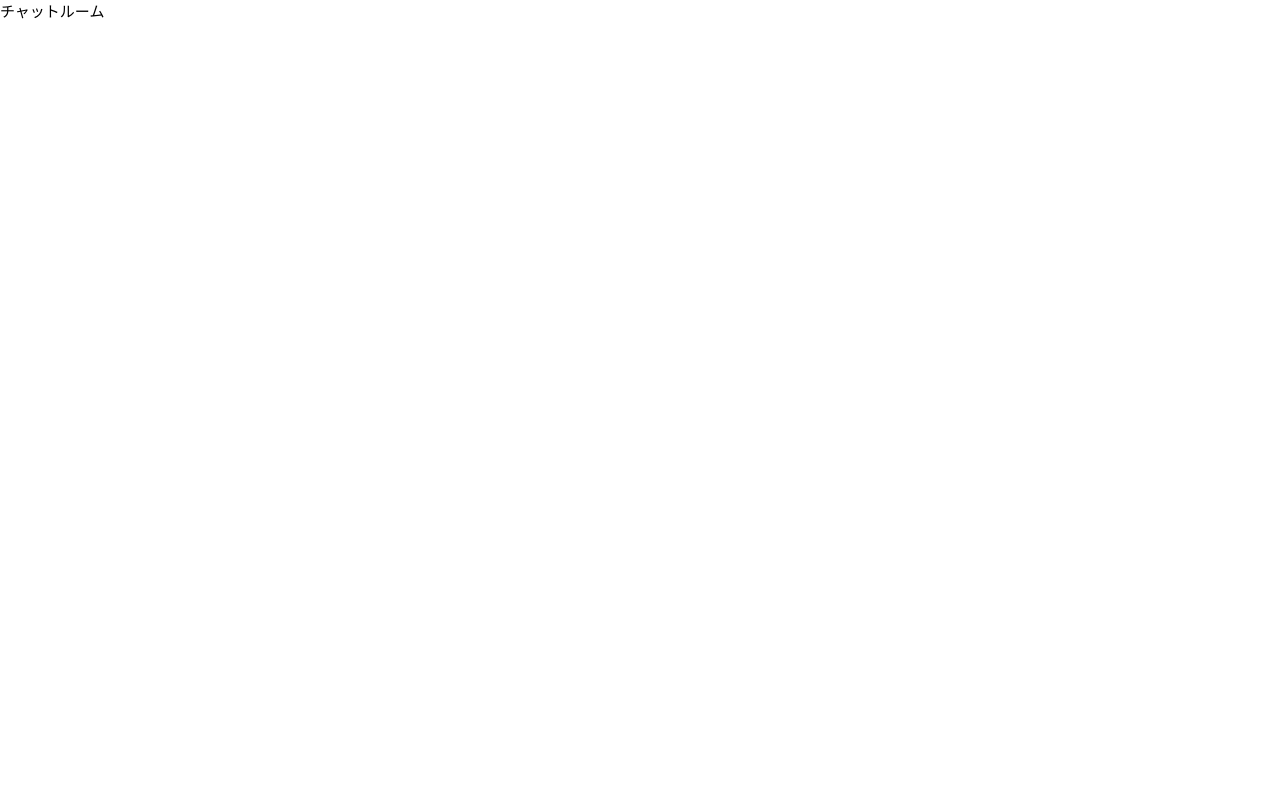
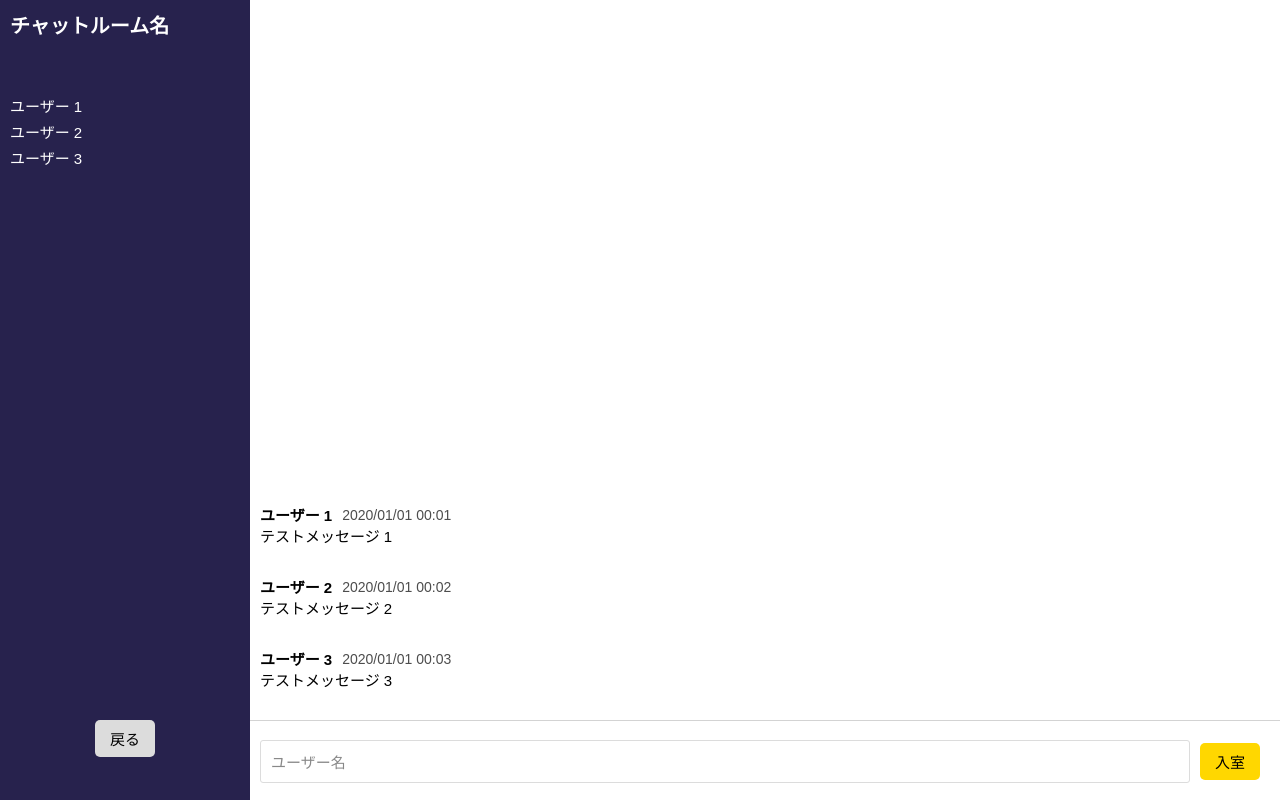
Before and after one commit to siropaca/react-chat-app, a React (Create React App) app: page /room in a window 1280 px wide. Built offline with nearby package versions, Linux system fonts and the light colour scheme.

Commit message:
チャットルーム作成

```diff
--- /dev/null
+++ b/src/components/create-message.tsx
@@ -0,0 +1,41 @@
+import React from 'react';
+import styled from 'styled-components';
+
+import InputText from './input-text';
+import Button from './button';
+
+interface CreateMessageProps {
+  // メッセージが入力された場合のイベント
+  onInputText: (e: React.FormEvent<HTMLDivElement>) => void;
+  // メッセージ入力欄からフォーカスが外れた場合のイベント
+  onBlurText: (e: React.FormEvent<HTMLDivElement>) => void;
+  // 投稿ボタンがクリックされた場合のイベント
+  onClickButton: (event: React.MouseEvent<HTMLDivElement, MouseEvent>) => void;
+}
+
+class CreateMessage extends React.Component<CreateMessageProps> {
+  render() {
+    return (
+      <CreateMessageStyle>
+        <div className="input">
+          <InputText placeholder="メッセージ" onInput={this.props.onInputText} onBlur={this.props.onBlurText} />
+        </div>
+        <div className="button">
+          <Button name="投稿" onClick={this.props.onClickButton} primary />
+        </div>
+      </CreateMessageStyle>
+    );
+  }
+}
+
+const CreateMessageStyle = styled.div`
+  display: grid;
+  grid-template-rows: 80px;
+  grid-template-columns: 1fr 80px;
+  align-items: center;
+  .input {
+    padding: 10px;
+  }
+`;
+
+export default CreateMessage;
--- /dev/null
+++ b/src/components/join-chat-room.tsx
@@ -0,0 +1,41 @@
+import React from 'react';
+import styled from 'styled-components';
+
+import InputText from './input-text';
+import Button from './button';
+
+interface JoinChatRoomProps {
+  // ユーザー名が入力された場合のイベント
+  onInputText: (e: React.FormEvent<HTMLDivElement>) => void;
+  // ユーザー名入力欄からフォーカスが外れた場合のイベント
+  onBlurText: (e: React.FormEvent<HTMLDivElement>) => void;
+  // 入室ボタンがクリックされた場合のイベント
+  onClickButton: (event: React.MouseEvent<HTMLDivElement, MouseEvent>) => void;
+}
+
+class JoinChatRoom extends React.Component<JoinChatRoomProps> {
+  render() {
+    return (
+      <JoinChatRoomStyle>
+        <div className="input">
+          <InputText placeholder="ユーザー名" onInput={this.props.onInputText} onBlur={this.props.onBlurText} />
+        </div>
+        <div className="button">
+          <Button name="入室" onClick={this.props.onClickButton} primary />
+        </div>
+      </JoinChatRoomStyle>
+    );
+  }
+}
+
+const JoinChatRoomStyle = styled.div`
+  display: grid;
+  grid-template-rows: 80px;
+  grid-template-columns: 1fr 80px;
+  align-items: center;
+  .input {
+    padding: 10px;
+  }
+`;
+
+export default JoinChatRoom;
--- /dev/null
+++ b/src/components/message-list.tsx
@@ -0,0 +1,39 @@
+import React from 'react';
+import styled from 'styled-components';
+
+import Message from './message';
+
+export interface MessageItem {
+  // 履歴ID
+  logId: number;
+  // ユーザー名
+  userName: string;
+  // 投稿日時
+  time: string;
+  // メッセージ
+  message: string;
+}
+
+interface MessageListProps {
+  messages: MessageItem[];
+}
+
+class MessageList extends React.Component<MessageListProps> {
+  render() {
+    return (
+      <MessageListStyle>
+        {this.props.messages &&
+          this.props.messages.map((item: MessageItem) => {
+            return <Message userName={item.userName} time={item.time} message={item.message} key={item.logId} />;
+          })}
+      </MessageListStyle>
+    );
+  }
+}
+
+const MessageListStyle = styled.div`
+  position: absolute;
+  bottom: 0;
+`;
+
+export default MessageList;
--- /dev/null
+++ b/src/components/message.tsx
@@ -0,0 +1,43 @@
+import React from 'react';
+import styled from 'styled-components';
+
+interface MessageProps {
+  // ユーザー名
+  userName: string;
+  // 投稿時間
+  time: string;
+  // メッセージ
+  message: string;
+}
+
+class Message extends React.Component<MessageProps> {
+  render() {
+    return (
+      <MessageStyle>
+        <div className="user">
+          <div className="name">{this.props.userName} </div>
+          <div className="time"> {this.props.time}</div>
+        </div>
+        <div className="message"> {this.props.message}</div>
+      </MessageStyle>
+    );
+  }
+}
+
+const MessageStyle = styled.div`
+  margin: 30px 0px;
+  .user {
+    display: flex;
+    align-items: center;
+    .name {
+      font-weight: bold;
+    }
+    .time {
+      font-size: 14px;
+      margin-left: 10px;
+      color: #4d4d4d;
+    }
+  }
+`;
+
+export default Message;
--- /dev/null
+++ b/src/components/user-list.tsx
@@ -0,0 +1,29 @@
+import React from 'react';
+
+import User from './user';
+
+export interface UserItem {
+  // ユーザー名
+  name: string;
+  // ソケットID
+  socketId: string;
+}
+
+interface UserListProps {
+  users: UserItem[];
+}
+
+class UserList extends React.Component<UserListProps> {
+  render() {
+    return (
+      <div>
+        {this.props.users &&
+          this.props.users.map((item: UserItem) => {
+            return <User name={item.name} key={item.socketId} />;
+          })}
+      </div>
+    );
+  }
+}
+
+export default UserList;
--- /dev/null
+++ b/src/components/user.tsx
@@ -0,0 +1,24 @@
+import React from 'react';
+import styled from 'styled-components';
+
+interface UserProps {
+  // ユーザー名
+  name: string;
+}
+
+class User extends React.Component<UserProps> {
+  render() {
+    return (
+      <UserStyle>
+        <div>{this.props.name}</div>
+      </UserStyle>
+    );
+  }
+}
+
+const UserStyle = styled.div`
+  color: #fff;
+  margin: 5px 0px;
+`;
+
+export default User;
--- a/src/pages/chat-room-page.tsx
+++ b/src/pages/chat-room-page.tsx
@@ -1,11 +1,149 @@
 import React from 'react';
+import styled from 'styled-components';
 
+import UserList, { UserItem } from '../components/user-list';
 import Button from '../components/button';
+import MessageList, { MessageItem } from '../components/message-list';
+import JoinChatRoom from '../components/join-chat-room';
+import CreateMessage from '../components/create-message';
 
-class ChatRoomPage extends React.Component {
+const users: UserItem[] = [
+  {
+    name: 'ユーザー 1',
+    socketId: 'xxx1',
+  },
+  {
+    name: 'ユーザー 2',
+    socketId: 'xxx2',
+  },
+  {
+    name: 'ユーザー 3',
+    socketId: 'xxx3',
+  },
+];
+
+const messages: MessageItem[] = [
+  {
+    logId: 1,
+    userName: 'ユーザー 1',
+    time: '2020/01/01 00:01',
+    message: 'テストメッセージ 1',
+  },
+  {
+    logId: 2,
+    userName: 'ユーザー 2',
+    time: '2020/01/01 00:02',
+    message: 'テストメッセージ 2',
+  },
+  {
+    logId: 3,
+    userName: 'ユーザー 3',
+    time: '2020/01/01 00:03',
+    message: 'テストメッセージ 3',
+  },
+];
+
+interface ChatRoomPageProps {}
+
+interface ChatRoomPageState {
+  // チャットルームへの入室フラグ
+  isJoin: boolean;
+}
+
+class ChatRoomPage extends React.Component<ChatRoomPageProps, ChatRoomPageState> {
+  constructor(props: ChatRoomPageProps) {
+    super(props);
+    // ステートの初期化
+    this.state = {
+      isJoin: false,
+    };
+  }
+
   render() {
-    return <div>チャットルーム</div>;
+    return (
+      <ChatRoomPageStyle isJoin={this.state.isJoin}>
+        {' '}
+        <div className="menu">
+          <div className="chatRoomName">チャットルーム名</div>
+          <div className="userList">
+            <UserList users={users} />
+          </div>
+          <div className="button">
+            <Button name="戻る" onClick={() => {}} />
+          </div>
+        </div>
+        <div className="message">
+          <MessageList messages={messages} />
+        </div>
+        <div className="createMessage">
+          <div className="notJoin">
+            <JoinChatRoom onInputText={() => {}} onBlurText={() => {}} onClickButton={() => {}} />
+          </div>
+          <div className="join">
+            <CreateMessage onInputText={() => {}} onBlurText={() => {}} onClickButton={() => {}} />
+          </div>
+        </div>
+      </ChatRoomPageStyle>
+    );
   }
 }
 
+const ChatRoomPageStyle = styled.div<{ isJoin: boolean }>`
+  display: grid;
+  grid-template-rows: 1fr 80px;
+  grid-template-columns: 250px 1fr;
+  min-height: 100vh;
+  box-sizing: border-box;
+
+  .menu {
+    background: #27224d;
+    grid-row: 1 / 3;
+    grid-column: 1 / 2;
+    display: grid;
+    grid-template-rows: 80px 1fr 80px;
+    grid-template-columns: 250px;
+
+    .chatRoomName {
+      font-size: 20px;
+      color: #fff;
+      font-weight: bold;
+      grid-row: 1 / 2;
+      grid-column: 1 / 2;
+      padding: 10px;
+    }
+
+    .userList {
+      grid-row: 2 / 3;
+      grid-column: 1 / 2;
+      padding: 10px;
+    }
+
+    .button {
+      grid-row: 3 / 4;
+      grid-column: 1 / 2;
+      text-align: center;
+    }
+  }
+
+  > .message {
+    grid-row: 1 / 2;
+    grid-column: 2 / 3;
+    position: relative;
+    padding: 10px;
+  }
+
+  .createMessage {
+    border-top: 1px solid #d3d3d3;
+    grid-row: 2 / 3;
+    grid-column: 2 / 3;
+
+    .notJoin {
+      display: ${(props) => (!props.isJoin ? 'block' : 'none')};
+    }
+
+    .join {
+      display: ${(props) => (props.isJoin ? 'block' : 'none')};
+    }
+  }
+`;
 export default ChatRoomPage;
```
